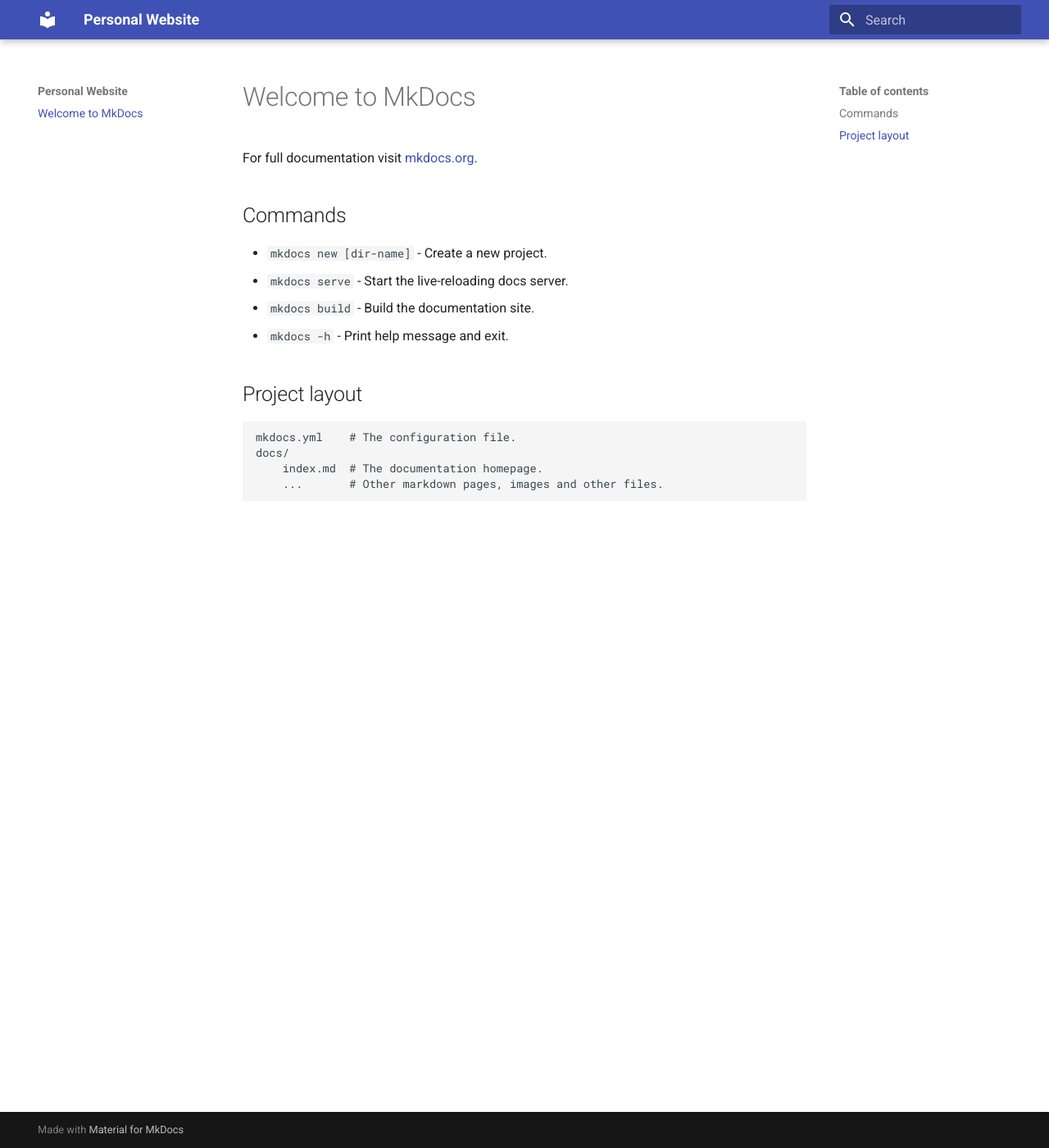
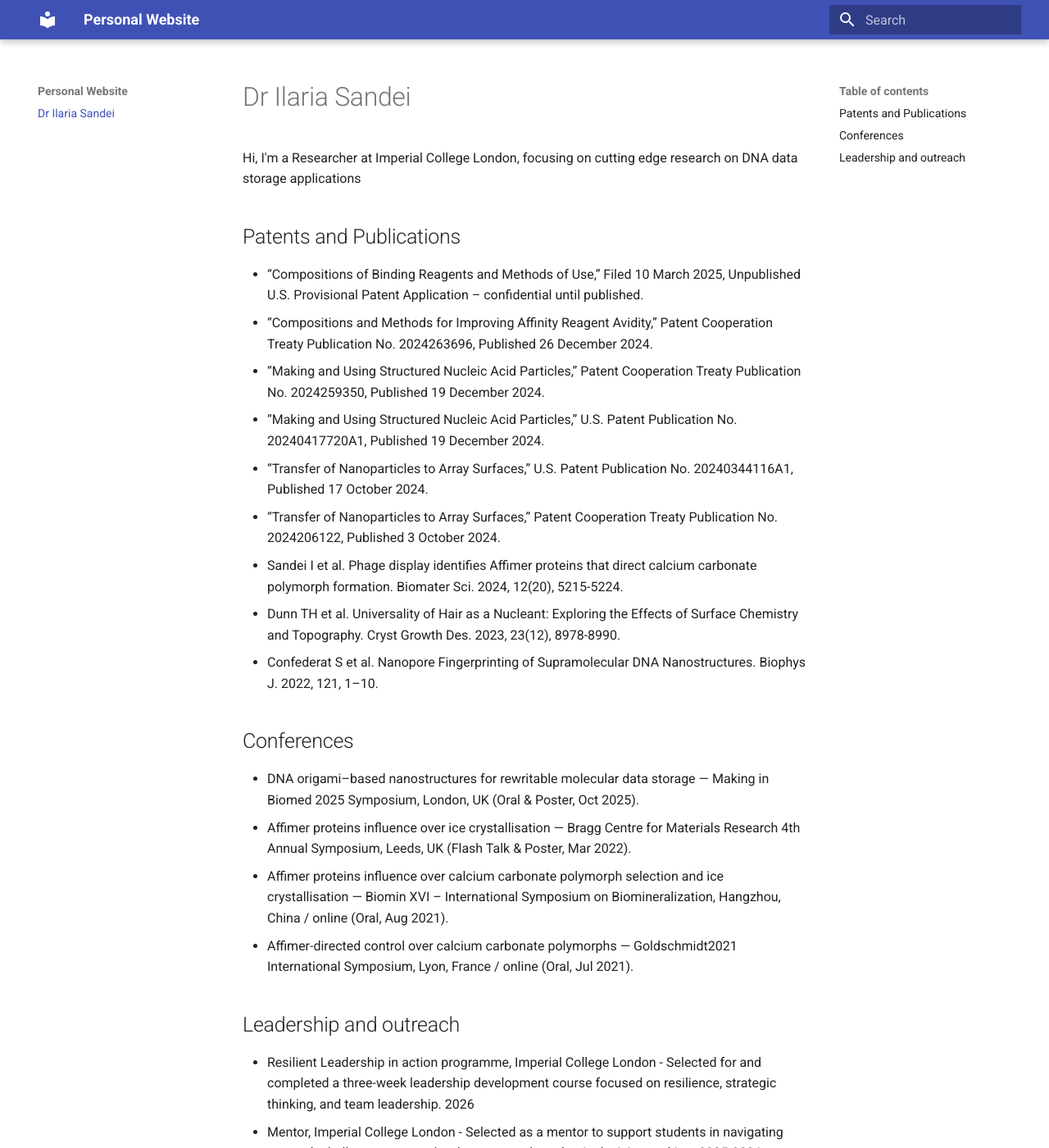
Before and after one commit to ilaria-lab/Ilaria_Website-, an MkDocs documentation site: the page built from docs/index.md, in a window 1280 px wide and 1400 px high. Shown: the whole window at 82% size. Built offline with MkDocs 1.6.1 and Material for MkDocs 9.7.7, drawn with Linux system fonts in a browser that asks for light colours; some of the changed text lies outside the part shown.

Commit message:
Update index.md

```diff
--- a/docs/index.md
+++ b/docs/index.md
@@ -1,17 +1,31 @@
-# Welcome to MkDocs
+# Dr Ilaria Sandei
 
-For full documentation visit [mkdocs.org](https://www.mkdocs.org).
+Hi, I'm a Researcher at Imperial College London, focusing on cutting edge research on DNA data storage applications
 
-## Commands
 
-* `mkdocs new [dir-name]` - Create a new project.
-* `mkdocs serve` - Start the live-reloading docs server.
-* `mkdocs build` - Build the documentation site.
-* `mkdocs -h` - Print help message and exit.
+## Patents and Publications
+-	“Compositions of Binding Reagents and Methods of Use,” Filed 10 March 2025, Unpublished U.S. Provisional Patent Application – confidential until published.
+-	“Compositions and Methods for Improving Affinity Reagent Avidity,” Patent Cooperation Treaty Publication No. 2024263696, Published 26 December 2024.
+-	“Making and Using Structured Nucleic Acid Particles,” Patent Cooperation Treaty Publication No. 2024259350, Published 19 December 2024.
+-	“Making and Using Structured Nucleic Acid Particles,” U.S. Patent Publication No. 20240417720A1, Published 19 December 2024.
+-	“Transfer of Nanoparticles to Array Surfaces,” U.S. Patent Publication No. 20240344116A1, Published 17 October 2024.
+-	“Transfer of Nanoparticles to Array Surfaces,” Patent Cooperation Treaty Publication No. 2024206122, Published 3 October 2024.
+-	Sandei I et al. Phage display identifies Affimer proteins that direct calcium carbonate polymorph formation. Biomater Sci. 2024, 12(20), 5215-5224.
+-	Dunn TH et al. Universality of Hair as a Nucleant: Exploring the Effects of Surface Chemistry and Topography. Cryst Growth Des. 2023, 23(12), 8978-8990.
+-	Confederat S et al. Nanopore Fingerprinting of Supramolecular DNA Nanostructures. Biophys J. 2022, 121, 1–10.
 
-## Project layout
 
-    mkdocs.yml    # The configuration file.
-    docs/
-        index.md  # The documentation homepage.
-        ...       # Other markdown pages, images and other files.
+
+## Conferences
+-	DNA origami–based nanostructures for rewritable molecular data storage — Making in Biomed 2025 Symposium, London, UK (Oral & Poster, Oct 2025).
+-	Affimer proteins influence over ice crystallisation — Bragg Centre for Materials Research 4th Annual Symposium, Leeds, UK (Flash Talk & Poster, Mar 2022).
+-	Affimer proteins influence over calcium carbonate polymorph selection and ice crystallisation — Biomin XVI – International Symposium on Biomineralization, Hangzhou, China / online (Oral, Aug 2021).
+-	Affimer-directed control over calcium carbonate polymorphs — Goldschmidt2021 International Symposium, Lyon, France / online (Oral, Jul 2021).
+
+## Leadership and outreach
+
+-	Resilient Leadership in action programme, Imperial College London - Selected for and completed a three-week leadership development course focused on resilience, strategic thinking, and team leadership.                                                            2026
+-	Mentor, Imperial College London - Selected as a mentor to support students in navigating research challenges, career development, and academic decision-making.                                                                                               2025-2026
+-	Participant, Small Science, Big Thinking, University of Leeds — Contributed to a project promoting STEM careers to young students (link: Small science, big thinking (leeds.ac.uk)).                                                                                2022
+-	Participant, "DNA Origami," University of Leeds — Contributed to a project promoting STEM careers and research in DNA origami to young students (link:Introduction into DNA Origami - YouTube).                                                                    2022
+-	Language Group Leader, University of Leeds – Led weekly language  exchange sessions to support international students and promote cross-cultural communication.                                                                                                2021-2020
```
